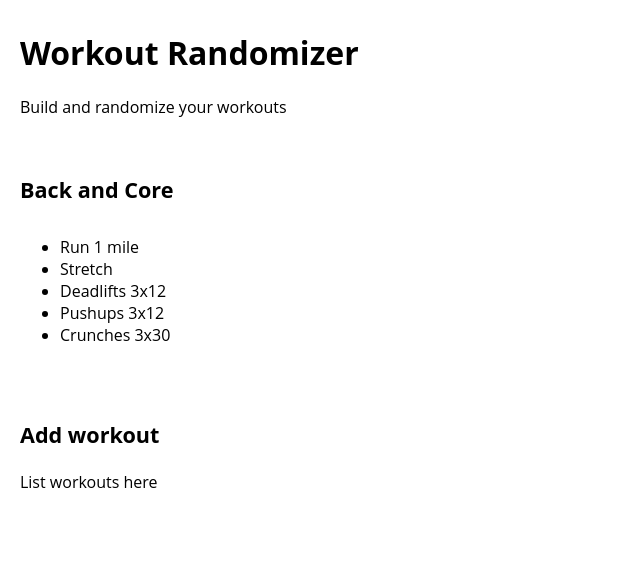
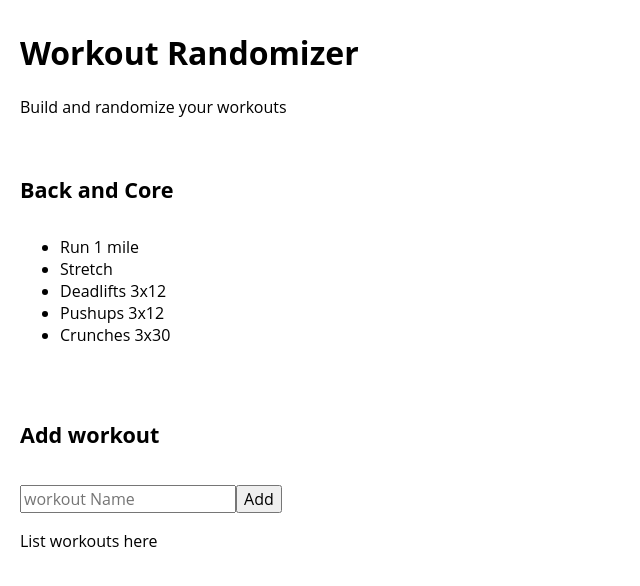
Before and after one commit to mrjasonweaver/workout-randomizer, a React (Create React App) app: page / in a window 1280 px wide. Shown: the top 586 px of the page, without its empty margins (0-640 px from the left). Built offline with nearby package versions, Linux system fonts and the light colour scheme.

Commit message:
Add workout form

```diff
--- a/src/components/AddWorkout.js
+++ b/src/components/AddWorkout.js
@@ -7,7 +7,8 @@ class AddWorkout extends React.Component {
                 <div className="wrap">
                     <form className="add-workout">
                         <h3>{this.props.sectionTitle}</h3>
-
+                        <input placeholder="workout Name"/><button>Add</button>
+                        <input hidden placeholder="workout item"/><button hidden>Add</button>
                     </form>
                     <p>List workouts here</p>
                 </div>
--- a/src/css/style.css
+++ b/src/css/style.css
@@ -110,7 +110,7 @@ input,
 select,
 textarea {
   font-family: inherit;
-  font-size: 100%;
+  font-size: 1rem;
   margin: 0;
 }
 button,
@@ -183,3 +183,6 @@ body {
 .wrap {
   padding: 10px 20px;
 }
+.add-workout {
+  max-width: 300px;
+}
```
